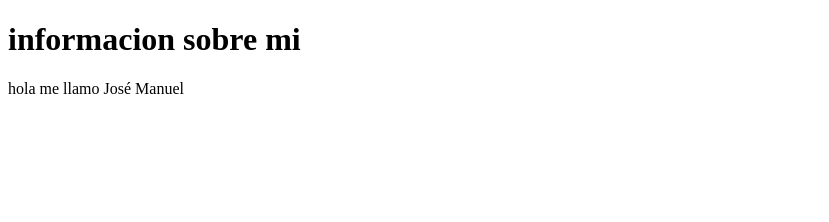
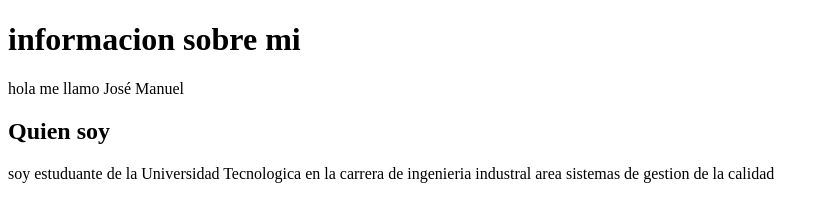
Before and after one commit to manueljose199-spec/practica-github-pages, a plain HTML site: page index.html in a window 1280 px wide. Shown: the whole page, without its empty margins (0-829 px from the left). Drawn offline with Linux system fonts and the light colour scheme.

Commit message:
feat: se agrego la seccion quien soy

```diff
--- a/index.html
+++ b/index.html
@@ -9,6 +9,11 @@
     <h1>informacion sobre mi</h1>
     <p>hola me llamo José Manuel</p>
 
+    <section>
+        <h2>Quien soy</h2>
+        <p>soy estuduante de la Universidad Tecnologica en la carrera de ingenieria industral area sistemas de gestion de la calidad</p>
+    </section>
+
 
 
 
```
